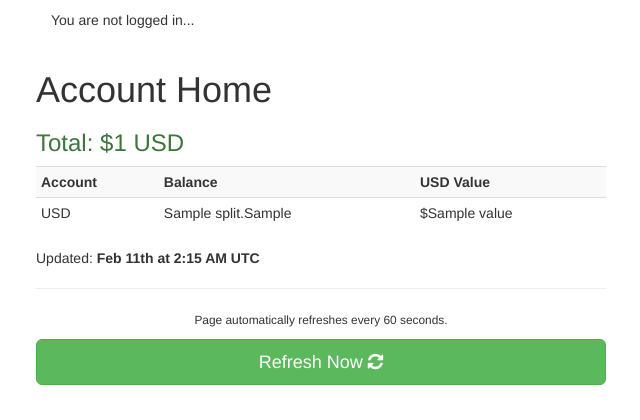
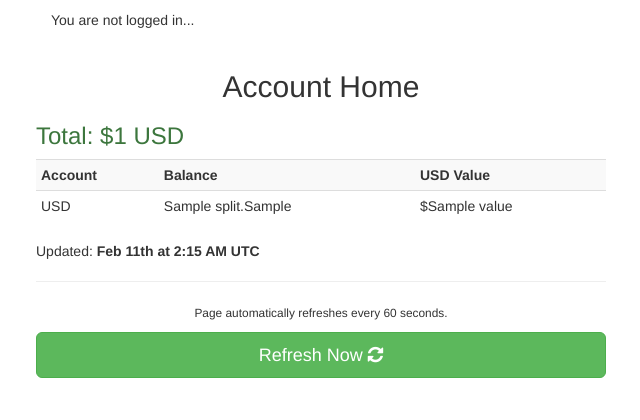
Before and after one commit to smashedr/alexa-gdax, a Django app: template templates/account/home.html in a window 1280 px wide. Shown: the top 420 px of the page, without its empty margins (319-959 px from the left). Run offline with Django 3.2, Linux system fonts and the light colour scheme; the template is opened without the code that fills it: most values are stand-ins (such as "Sample title", 1, 10 or a date in 2020); parts of the project's set-up code (start-up, migrations or seed data) failed here and were passed over; some libraries are stand-ins or nearby versions.

Commit message:
Updated account home

```diff
--- a/templates/account/home.html
+++ b/templates/account/home.html
@@ -9,9 +9,9 @@
 
     <div class="row">
 
-        <p></p>
-
-        <h1>Account Home</h1>
+        <div class="text-center">
+            <h2>Account Home</h2>
+        </div>
 
         <h3 class="text-success">Total: ${{ total_value }} USD</h3>
 
```
